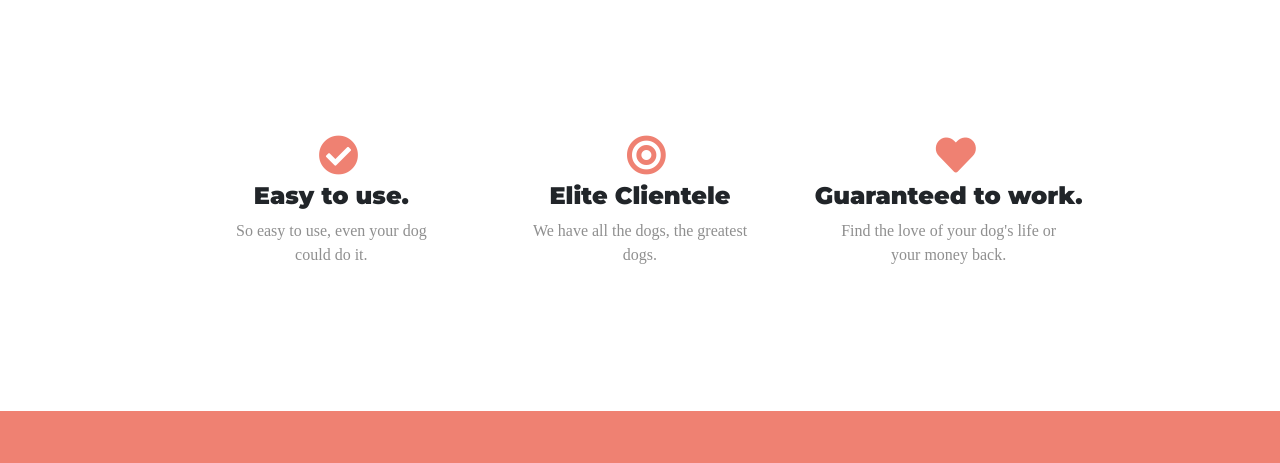
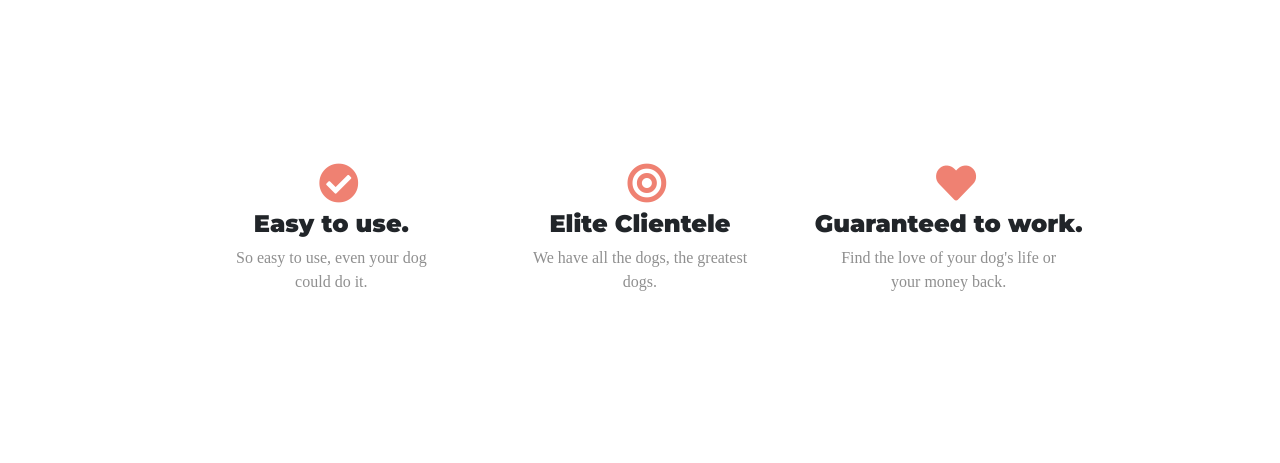
Before and after one commit to sriram0507/sriram_ro, a plain HTML site: page index.html in a window 1280 px wide. Shown: the part 551-1014 px from the top of the page. Drawn offline with nearby package versions, Linux system fonts and the light colour scheme.

Commit message:
Update styles.css

```diff
--- a/css/styles.css
+++ b/css/styles.css
@@ -89,6 +89,12 @@ padding:0 0 4.5rem;
   padding-right: 10%;
 }
 
+
+.features-box{
+  padding: 3% 2%;
+}
+
+
 /* testimonials */
 #testimonials
 {
```
